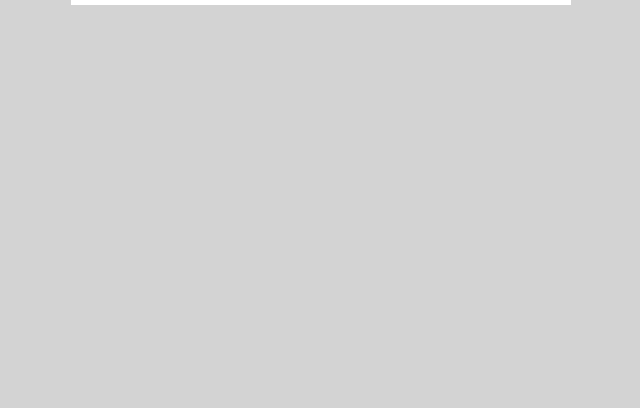
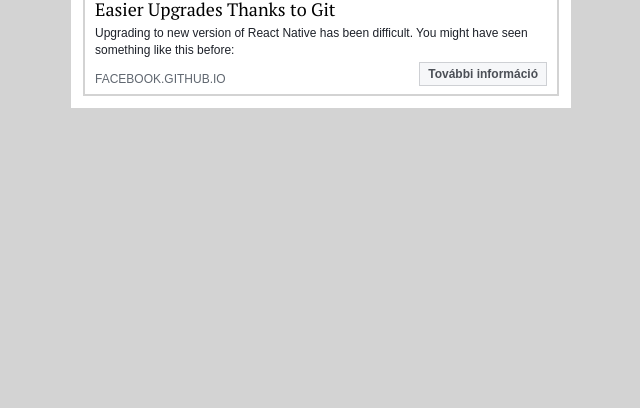
Before and after one commit to gazdagergo/ui-facebook, a website: page public/index.html in a window 1280 px wide. Shown: the part 431-839 px from the top of the page, without its empty margins (319-959 px from the left). Before the commit the page ends 800 px from the top, so only its background shows below. Drawn offline with Linux system fonts and the light colour scheme.

Commit message:
post and excerpt

```diff
--- a/public/index.html
+++ b/public/index.html
@@ -28,6 +28,22 @@
       <div class="post-image">
         <img src="../img/post-image.png" alt="react" />
       </div>
+      <div class="post-excerpt">
+        <div class="post-excerpt-title">
+          Easier Upgrades Thanks to Git
+        </div>
+        <div class="post-excerpt-text">
+          Upgrading to new version of React Native has been difficult. You might have seen something like this before:
+        </div>
+        <div class="post-excerpt-info">
+          <div class="post-excerpt-info-link">
+            facebook.github.io
+          </div>
+          <div class="post-excerpt-info-button">
+            További információ
+          </div>
+        </div>
+      </div>
     </div>
   </div>
 
--- a/src/style.scss
+++ b/src/style.scss
@@ -1,3 +1,13 @@
+@import url('https://fonts.googleapis.com/css?family=PT+Serif');
+
+$text-color: #1d2129;
+$text-color-grey: #606770;
+$button-background-color: #f6f7f9;
+$button-background-color-hover: #e9ebee;
+$button-border-color: #ced0d4;
+$button-text-color: #4b4f56;
+
+
 body {
   background: lightgray;
   font-family: sans-serif;
@@ -9,6 +19,7 @@
   margin: 40px auto;
   box-sizing: border-box;
   padding: 12px;
+  margin-bottom: 300px;
 }
 
 .avatar {
@@ -17,6 +28,7 @@
   width: 40px;
   height: 40px;
   margin-right: 6px;
+  cursor: pointer;
 
   &-wrapper {
     display: flex;
@@ -27,6 +39,14 @@
     font-weight: bold;
     font-size: 14px;
     color: rgb(54, 88, 153);
+
+    &:hover {
+      text-decoration: underline;
+    }
+
+    &-wrap {
+      cursor: pointer;
+    }
   }
 
   &-date {
@@ -53,11 +73,61 @@
   &-text {
     margin-top: 10px;
     font-size: 14px;
-    color: rgb(29, 33, 41);
+    color: $text-color;
     line-height: 1.4em;
   }
 
   &-image {
     margin-top: 10px;
+    box-shadow: 0 0 0 1px lightgrey;
+    display: flex;
+    cursor: pointer;
+  }
+
+  &-excerpt {
+    border: 2px solid lightgrey;
+    border-top: none;
+    padding: 8px 10px;
+    cursor: pointer;
+
+    &-title {
+      font-family: 'PT Serif', serif;
+      font-size: 18px;
+    }
+
+    &-text {
+      font-size: 12px;
+      color: $text-color;
+      line-height: 1.4em;
+      margin-top: 4px;
+    }
+
+    &-info {
+      display: flex;
+      justify-content: space-between;
+      align-items: flex-end;
+      margin-top: 4px;
+
+      &-link {
+        text-transform: uppercase;
+        color: $text-color-grey;
+        font-size: 12px;
+        cursor: pointer;
+      }
+
+      &-button {
+        color: $button-text-color;
+        border: 1px solid $button-border-color;
+        background: $button-background-color;
+        font-weight: bold;
+        font-size: 12px;
+        padding: 4px 8px;
+        cursor: pointer;
+
+        &:hover {
+          background-color: $button-background-color-hover;
+        }
+      }
+    }
   }
 }
```
Also changed, not shown: public/style.css, 1 other file.
